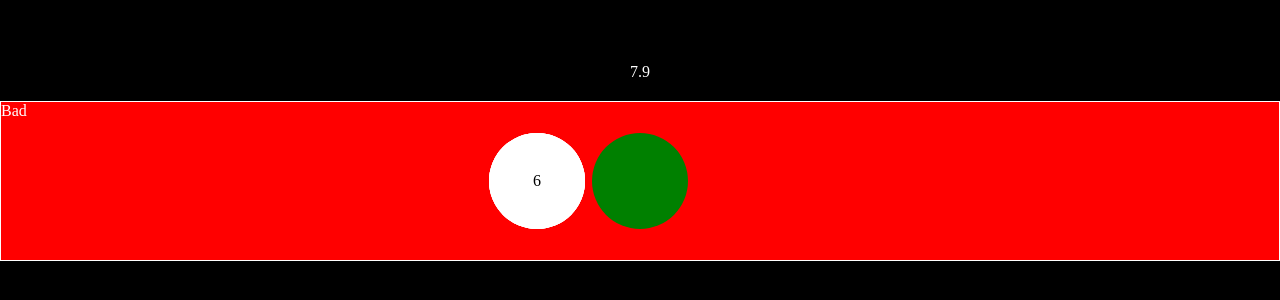
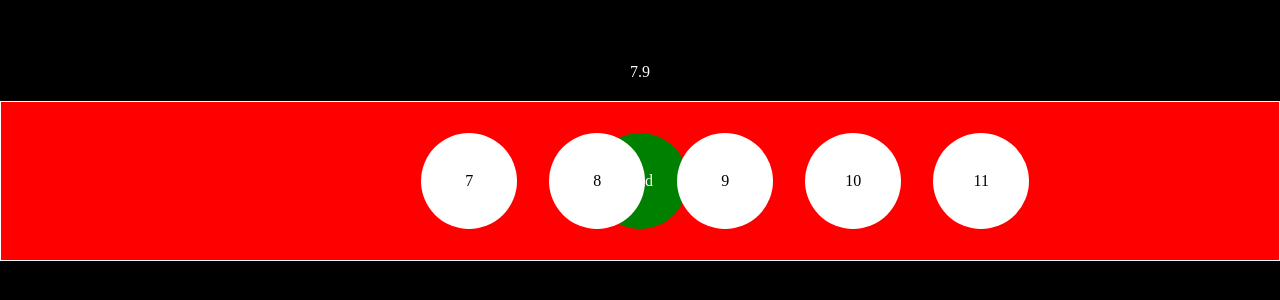
Before and after one commit to IgnacioConsuegra/SongGame-React, a React (Vite) app: page / in a window 1280 px wide. Shown: the part 238-538 px from the top of the page. Built offline with nearby package versions, Linux system fonts and the light colour scheme.

Commit message:
Finished first version, no sound yet, but circles moves as they should.

```diff
--- a/src/MainPage/Circle/Circle.css
+++ b/src/MainPage/Circle/Circle.css
@@ -1,15 +1,10 @@
 div.row-Circle{
-  font-size: 16px;
-  width: 6em;
-  height: 6em;
   position: absolute;
-  left: 20%;
   background: white;
   display: flex;
   align-items: center;
   border-radius: 500px;
   justify-content: center;
   top: calc(50% - 3em);
-  left: calc(0% + 1000px);
   color: black;
 }
--- a/src/MainPage/Circle/Circle.jsx
+++ b/src/MainPage/Circle/Circle.jsx
@@ -1,13 +1,21 @@
-import { useLayoutEffect, useRef, useState } from 'react';
+import { useEffect, useLayoutEffect, useRef, useState } from 'react';
 import './Circle.css';
 
-export const Circle = ({velocity, middleAt}) => {
-  const [position, setPosition] = useState(1000);
+export const Circle = ({velocity, middleAt, unit}) => {
+  const [position, setPosition] = useState(unit.current * 11);
   const thisButton = useRef();
 
+  const styles = {
+    fontSize: `16px`,
+    width: `6em`,
+    height: `6em`,
+    left: '5000px'
+  }
+
   useLayoutEffect(() => {
+
     setTimeout(() =>{
-      thisButton.current.style.left = `calc(0% + ${position}px)`;
+      thisButton.current.style.left = `${position - (16 * 6)}px`;
       if(position > 500){
         setPosition((prevP) => prevP - (velocity / 30));
       }
@@ -16,7 +24,7 @@ export const Circle = ({velocity, middleAt}) => {
 
 
   return (
-    <div className='row-Circle' ref={thisButton}>
+    <div className='row-Circle' ref={thisButton} style={styles}>
       {middleAt}
     </div>
   )
--- a/src/MainPage/MainPage.jsx
+++ b/src/MainPage/MainPage.jsx
@@ -27,39 +27,34 @@ export const MainPage = () => {
   //This will be temp,
   const row1Circles = [
     {
-      middleAt: 2,
+      middleAt: 6,
       velocity: 1,
-      index : 'A' + 2,
-    },
-    {
-      middleAt: 3,
-      velocity: 5,
       index : 'A' + 3,
     },
     {
-      middleAt: 4,
-      velocity: 4,
-      index : 'A'+ 4,
-    },
-    {
-      middleAt: 5,
-      velocity: 4,
-      index : 'A'+ 5,
-    },
-    {
-      middleAt: 6,
-      velocity: 5,
-      index : 'A'+ 6,
-    },
-    {
       middleAt: 7,
-      velocity: 2,
-      index : 'A'+ 7,
+      velocity: 1,
+      index : 'A' + 7,
     },
     {
       middleAt: 8,
       velocity: 1,
       index : 'A'+ 8,
+    },
+    {
+      middleAt: 9,
+      velocity: 1,
+      index : 'A'+ 9,
+    },
+    {
+      middleAt: 10,
+      velocity: 1,
+      index : 'A'+ 10,
+    },
+    {
+      middleAt: 11,
+      velocity: 1,
+      index : 'A'+ 11,
     },
   ]
 
@@ -71,7 +66,7 @@ export const MainPage = () => {
       const time = distance / velocity;
       const createAt = parseFloat((element.middleAt - time).toFixed(1));
       return {creationTime : createAt, middleAt : element.middleAt, velocity: element.velocity * sectionUnit.current, index: element.index}
-    })
+    }).sort((a, b) => a.creationTime - b.creationTime);
   }
   function handleKeyPress(key){
     switch (key) {
@@ -122,7 +117,7 @@ export const MainPage = () => {
       <TimeContext.Provider value={time}>
         <KeyPressContext.Provider value={lastPressed} >
           <GetMiddleButtonPosition.Provider value={dispatch}>
-            <Row elementId={1} circles={row1}/>
+            <Row elementId={1} circles={row1} unit={sectionUnit}/>
           </GetMiddleButtonPosition.Provider>
         </KeyPressContext.Provider>
       </TimeContext.Provider>
--- a/src/MainPage/Row/Row.css
+++ b/src/MainPage/Row/Row.css
@@ -5,6 +5,8 @@ div.row{
   border: 1px solid white;
   position: relative;
   font-size: 16px;
+  overflow-x: hidden;
+
 }
 div.row > div.row-circle{
   width: 6em;
@@ -14,4 +16,7 @@ div.row > div.row-circle{
   border-radius: 5000px;
   top: calc(50% - 3em);
   left: calc(50% - 3em);
+  display: flex;
+  align-items: center;
+  justify-content: center;
 }
--- a/src/MainPage/Row/Row.jsx
+++ b/src/MainPage/Row/Row.jsx
@@ -4,7 +4,7 @@ import { TimeContext, KeyPressContext, GetMiddleButtonPosition } from '../MainPa
 
 import './Row.css'
 // eslint-disable-next-line react/prop-types
-export const Row = ({elementId, circles}) => {
+export const Row = ({elementId, circles, unit}) => {
   const [isDisplayed, setIsDisplayed]  = useState([]);
   const [testing, setTesting] = useState([]);
   const [keyResult, setKeyResult] = useState(false);
@@ -23,7 +23,7 @@ export const Row = ({elementId, circles}) => {
   }
   function handleChange() {
     if(lastPressed.key === 'z' && elementId === 1){
-      if((isDisplayed[0].middleAt >= (time - 0.5)) && (isDisplayed[0].middleAt <= (time + 0.5))  ){
+      if((isDisplayed[0].middleAt >= (time - 0.8)) && (isDisplayed[0].middleAt <= (time + 0.1))  ){
         isDisplayed.shift();
         setKeyResult(true);
       } else{
@@ -54,7 +54,12 @@ export const Row = ({elementId, circles}) => {
     try{
       if(testing[0].creationTime === time)
       {
-        setIsDisplayed((prev) => [...prev,{middleAt:  testing[0].middleAt, velocity: testing[0].velocity}]);
+        setIsDisplayed((prev) => {
+          const newArray = [...prev, { middleAt: testing[0].middleAt, velocity: testing[0].velocity }];
+          newArray.sort((a, b) => a.middleAt - b.middleAt);
+
+          return newArray;
+        });
         const newArray = testing.slice(1);
         setTesting(newArray);
       }
@@ -73,22 +78,21 @@ export const Row = ({elementId, circles}) => {
   }, [time]);
 
   useEffect(() => {
-  }, [testing])
-  useEffect(() => {
     console.log("IS displayed : ", isDisplayed);
   }, [isDisplayed]);
 
 
   return (
-    <div className='row'>
-      <div className='row-circle' id={`${elementId}`} ref={miMiddleButton}></div>
+    <div className='row' style={{width: unit * 10}}>
+      <div className='row-circle' id={`${elementId}`} ref={miMiddleButton}>
       {
         keyResult === true ? ('Good') : ('Bad')
       }
+      </div>
       {
         // eslint-disable-next-line react/prop-types
         isDisplayed.map((element) => {
-          return <Circle key={element.middleAt} velocity={element.velocity} middleAt = {element.middleAt} />
+          return <Circle key={element.middleAt} velocity={element.velocity} middleAt = {element.middleAt} unit={unit}/>
         })
       }
     </div>
```
